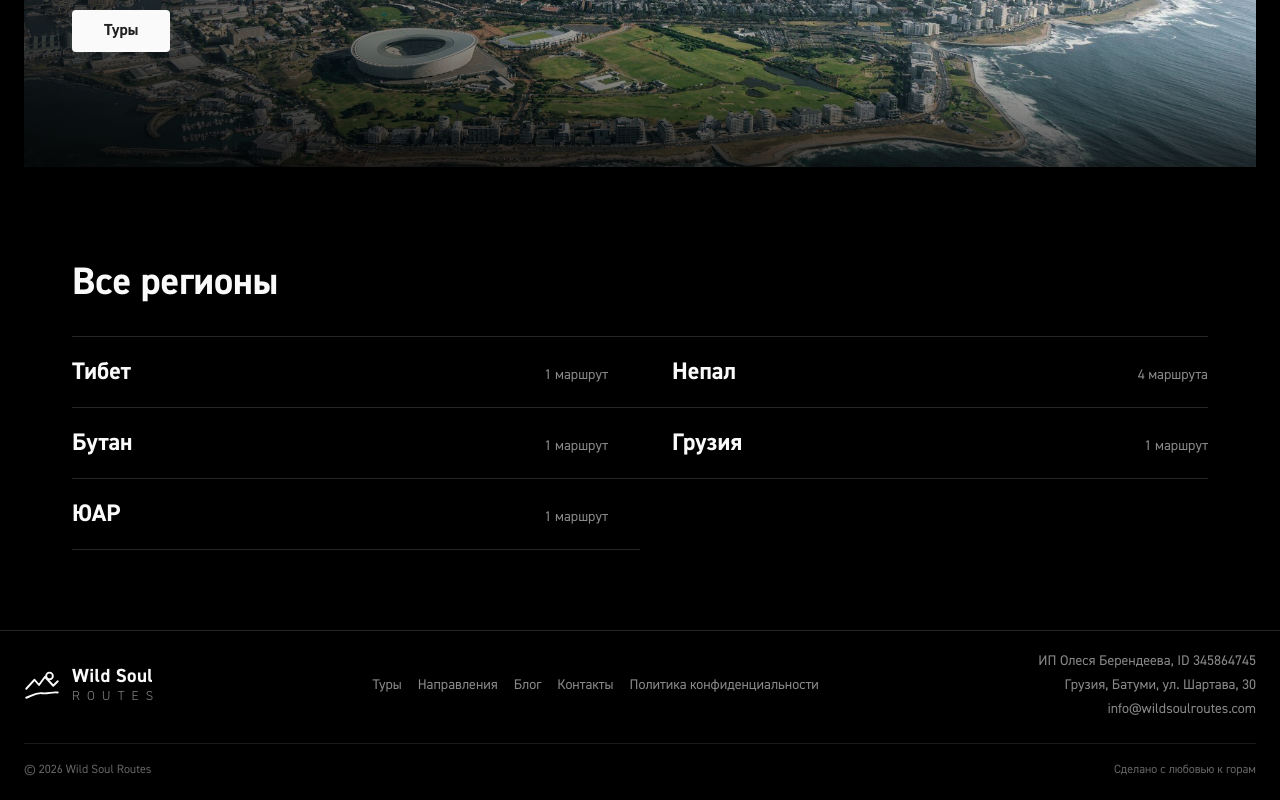
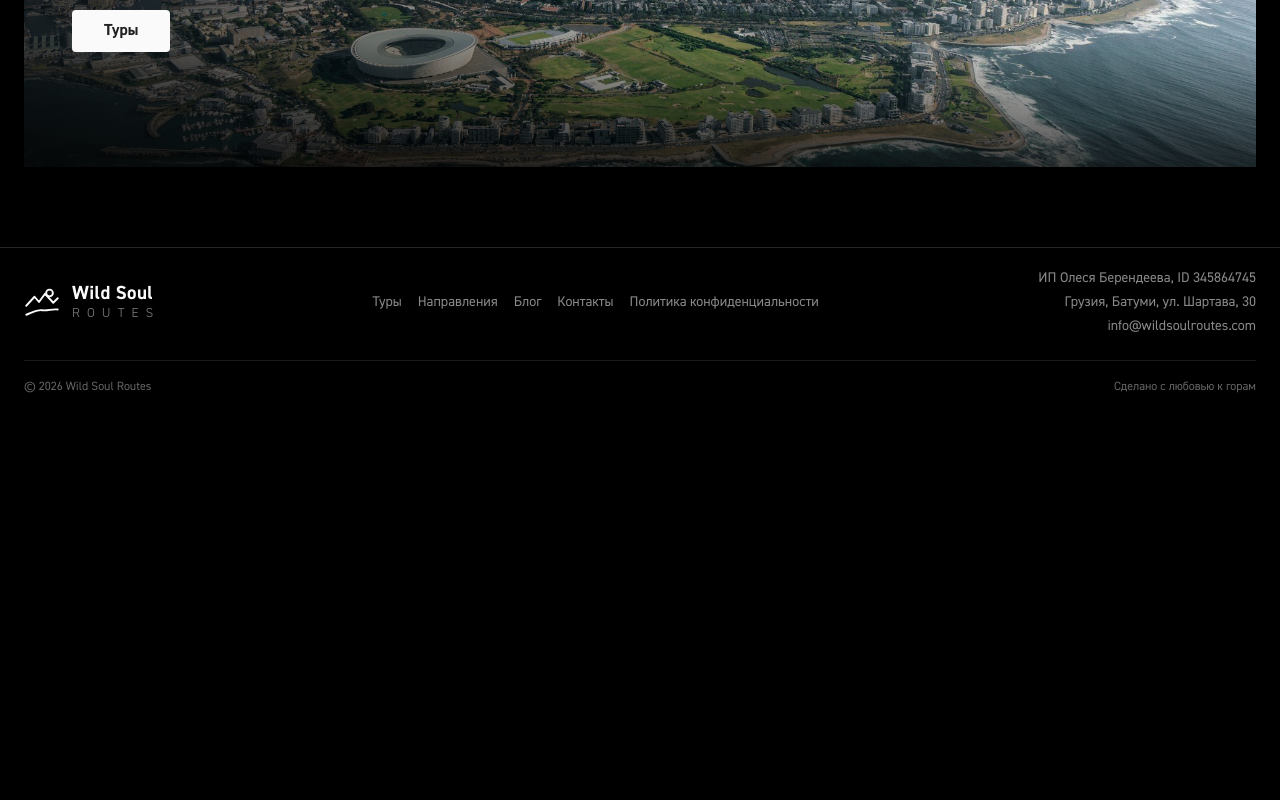
Before and after one commit to fifulina-uxui/wild-soul-routes, a React (Vite) app: page /directions in a window 1280 px wide. Shown: the part 2449-3249 px from the top of the page. After the commit the page ends 2866 px from the top, so only its background shows below. Built offline with nearby package versions, Linux system fonts and the light colour scheme.

Commit message:
Directions page: remove regions list block

```diff
--- a/src/pages/DirectionsPage.tsx
+++ b/src/pages/DirectionsPage.tsx
@@ -31,7 +31,7 @@ export default function DirectionsPage() {
       </section>
 
       {/* Направления широкими полосами с фото — как туры */}
-      <div className="flex flex-col gap-4 px-4 pb-4 pt-8 md:px-6">
+      <div className="flex flex-col gap-4 px-4 pb-20 pt-8 md:px-6">
         {t.directionsPage.cards.map((card) => (
           <Reveal key={card.country}>
             <article className="group relative min-h-[55vh] overflow-hidden">
@@ -66,28 +66,6 @@ export default function DirectionsPage() {
           </Reveal>
         ))}
       </div>
-
-      {/* Все регионы списком */}
-      <div className="mx-auto max-w-[1200px] px-5 py-14 md:px-8 md:py-20">
-        <Reveal>
-          <h2 className="text-[clamp(28px,3vw,44px)] font-bold leading-[1.08] text-[#fafafa]">
-            {t.directionsPage.listLabel}
-          </h2>
-        </Reveal>
-        <Reveal className="mt-8">
-          <ul className="grid grid-cols-1 border-t border-[rgb(255_255_255/15%)] sm:grid-cols-2">
-            {t.directions.items.map((d) => (
-              <li
-                key={d.name}
-                className="flex items-baseline justify-between gap-4 border-b border-[rgb(255_255_255/15%)] py-5 sm:odd:pr-8 sm:even:pl-8"
-              >
-                <span className="text-[24px] font-bold leading-[30px] text-[#fafafa]">{d.name}</span>
-                <span className="text-[14px] leading-5 text-[rgb(250_250_250/55%)]">{d.count}</span>
-              </li>
-            ))}
-          </ul>
-        </Reveal>
-      </div>
     </Subpage>
   )
 }
```
